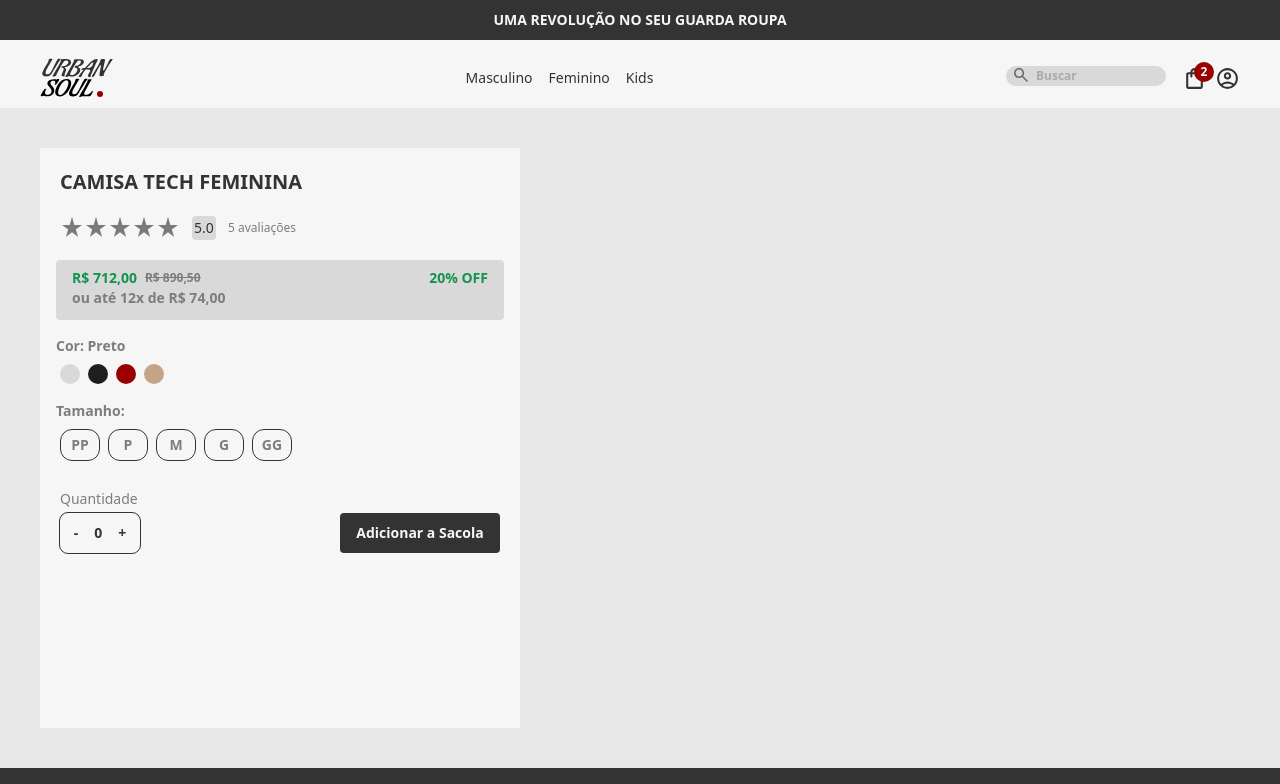
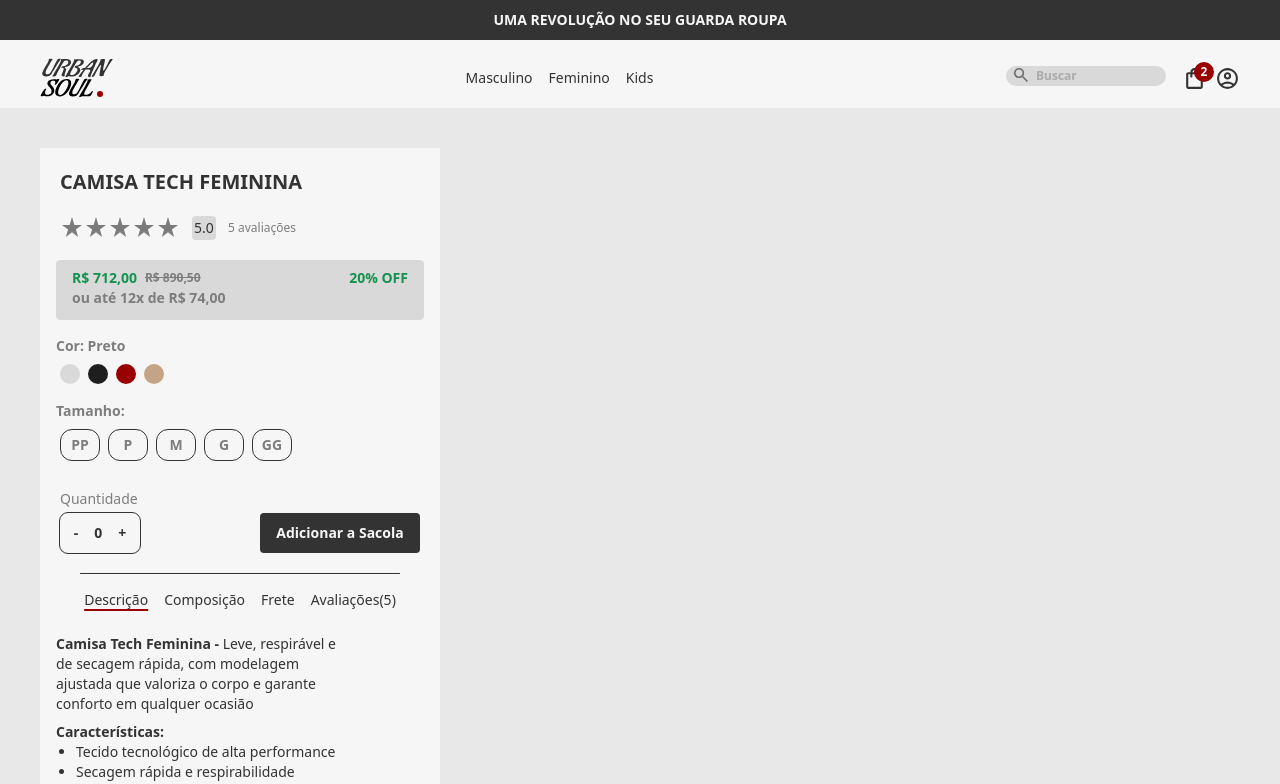
Before and after one commit to oibene/urbansoul-app, a React (Vite) app: page /product/1 in a window 1280 px wide. Shown: the top 784 px of the page. Built offline with nearby package versions, Linux system fonts and the light colour scheme.

Commit message:
componentes de acordo com seleção (descrição e composição)

```diff
--- a/src/@types/products.d.ts
+++ b/src/@types/products.d.ts
@@ -4,6 +4,7 @@ export interface ItemsInterface {
     size: string;
     gender: string;
     category: string;
+    description?: string;
     color: string;
     quantity: number;
     price: number;
--- /dev/null
+++ b/src/components/productComponent.tsx
@@ -0,0 +1,95 @@
+interface ProductComponentsProps{
+    type: string,
+    id: string | undefined
+}
+
+const desc = ("Camisa Tech Feminina - Leve, respirável e de secagem rápida, com modelagem ajustada que valoriza o corpo e garante conforto em qualquer ocasião." +
+"Características: Tecido tecnológico de alta performance; Secagem rápida e respirabilidade; Leve, elástico e confortável;" +
+"Modelagem feminina levemente ajustada;Ideal para treinos, viagens e uso diário")
+
+const composition = ("70% poliester; 30% algodão")
+
+
+
+export default function ProductComponents(data : ProductComponentsProps) {
+
+    //#region DESCRIPTION TREATMENT
+
+    var title: string = "";
+    var first_part: string = "";
+    var second_title: string = "";
+    var second_part: string = "";
+
+    if (desc.indexOf('-') !== -1)
+        title = desc.slice(0, desc.indexOf('-') +1);
+
+    if (desc.indexOf(':') !== -1)
+        second_title = desc.slice(desc.indexOf('.') +1, desc.indexOf(':')+1)
+
+    if (desc.indexOf('.') !== -1){
+        first_part = desc.slice( ((title != "") ? desc.indexOf('-')+1 : 0) , desc.indexOf('.'))
+        second_part = desc.slice( ((second_title != "") ? desc.indexOf(":")+1 : desc.indexOf('.') + 1) , desc.length)
+    }
+
+    const second_part_items: string[] = second_part.split(';');
+
+    //#endregion
+
+    //#region COMPOSITION TREATMENT
+        const composition_items: string[] = composition.split(';');
+    //#endregion
+
+
+    if (data.type == 'DSC') {
+        return (
+            <div className="w-75 text-sm font-noto">
+                <p>
+                    <span className="font-bold">
+                        {title}
+                    </span>
+                    {first_part}
+                </p>
+
+                <p className="mt-2 font-bold">
+                    {second_title}
+                </p>
+
+                <ul className="ml-5 list-disc">
+                    {second_part_items.map((item) =>
+                        <li>{item}</li>
+                    )}
+                </ul>
+            </div>
+        )
+    }
+
+    if (data.type == "CMP"){
+        return(
+            <div>
+                <ul className="ml-5 list-disc">
+                    {composition_items.map((item) =>
+                        <li>{item}</li>
+                    )}
+                </ul>
+            </div>
+        )
+    }
+
+    if (data.type == "FRT"){
+        return(
+            <div>
+
+            </div>
+        )
+    }
+
+    if (data.type == "COM"){
+        return(
+            <div>
+
+            </div>
+        )
+    }
+
+    return (<div></div>)
+}
--- a/src/pages/productPage.tsx
+++ b/src/pages/productPage.tsx
@@ -1,10 +1,11 @@
 import { useParams } from 'react-router-dom';
+import { useState } from 'react';
+import ProductComponents from '../components/productComponent';
 import type { ItemsInterface } from '../@types/products';
-import { useState } from 'react';
 
 const star = '/logos/star_rate.svg'
 
-interface colorInterface{
+interface ColorInterface{
     name: string
     hex: string
 }
@@ -23,7 +24,7 @@ const item: ItemsInterface =
     descount_price: 712.00
 }
 
-const colors = [
+const colors : ColorInterface[] = [
     {
         name: "Branco",
         hex: "bg-[#D9D9D9]"
@@ -45,6 +46,7 @@ const colors = [
 export default function ProductPage(){
     const { id } = useParams();
 
+    const [component, setComponent] = useState("DSC")
     const [color, setColor] = useState("Preto")
     const [size, setSize] = useState("")
     const [qtd, setQtd] = useState(0)
@@ -84,7 +86,7 @@ export default function ProductPage(){
     return(
         <div className="flex m-10 font-noto text-dark-gray text-sm">
 
-            <div className="w-120 h-145 bg-light">
+            <div className="w-100 bg-light">
                 <div className="m-5">
                     <p className="font-bold text-xl">{item.name.toUpperCase()}</p>
                 </div>
@@ -186,6 +188,42 @@ export default function ProductPage(){
 
                 </div>
 
+                <hr className="w-80 mt-5 mx-10 bg-dark-gray rounded-sm"/>
+
+                <div className="flex m-2 justify-center">
+                    <button onClick={e => setComponent('DSC')}>
+                        <p className={(component == 'DSC' ? "m-2 underline underline-offset-4 decoration-red decoration-2 cursor-pointer" :
+                                                            "m-2 hover:font-bold cursor-pointer")}>
+                            Descrição
+                        </p>
+                    </button>
+
+                    <button onClick={e => setComponent('CMP')}>
+                        <p className={(component == 'CMP' ? "m-2 underline underline-offset-4 decoration-red decoration-2 cursor-pointer" :
+                                                            "m-2 hover:font-bold cursor-pointer")}>
+                            Composição
+                        </p>
+                    </button>
+
+                    <button onClick={e => setComponent('FRT')}>
+                        <p className={(component == 'FRT' ? "m-2 underline underline-offset-4 decoration-red decoration-2 cursor-pointer" :
+                                                            "m-2 hover:font-bold cursor-pointer")}>
+                            Frete
+                        </p>
+                    </button>
+
+                    <button onClick={e => setComponent('COM')}>
+                        <p className={(component == 'COM' ? "m-2 underline underline-offset-4 decoration-red decoration-2 cursor-pointer" :
+                                                            "m-2 hover:font-bold cursor-pointer")}>
+                            Avaliações({comments_count})
+                        </p>
+                    </button>
+                </div>
+
+                <div className="flex m-4">
+                    <ProductComponents type={component} id={id}></ProductComponents>
+                </div>
+
             </div>
 
         </div>
```
